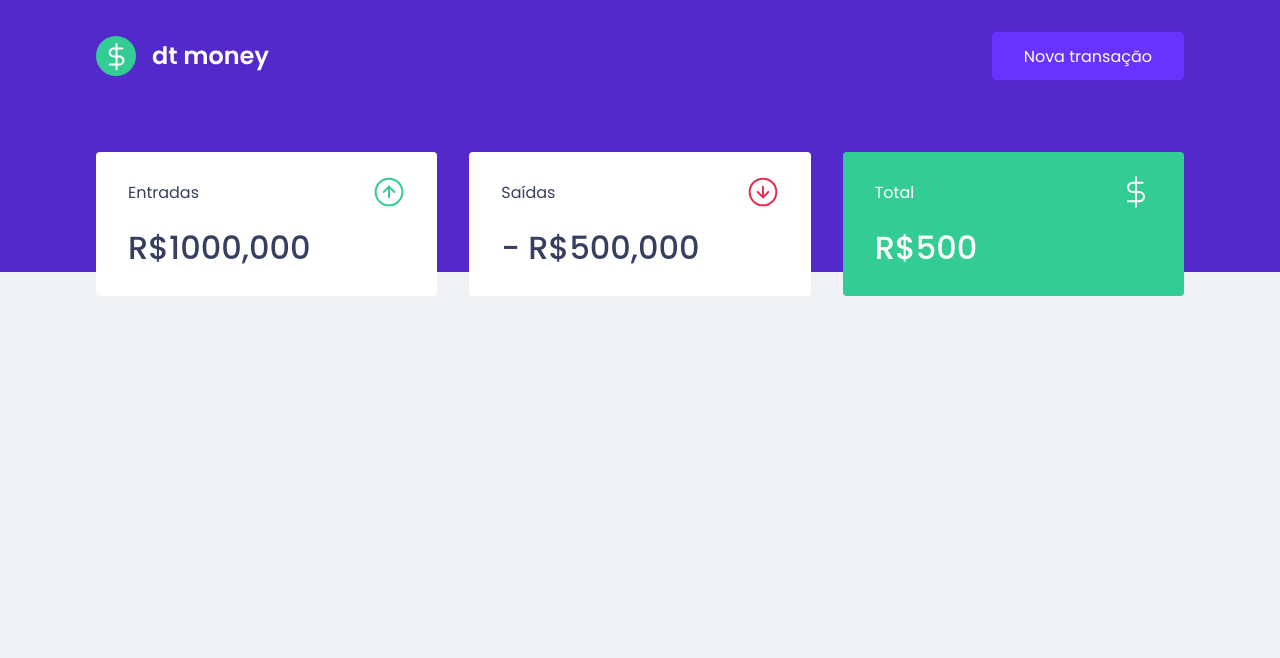
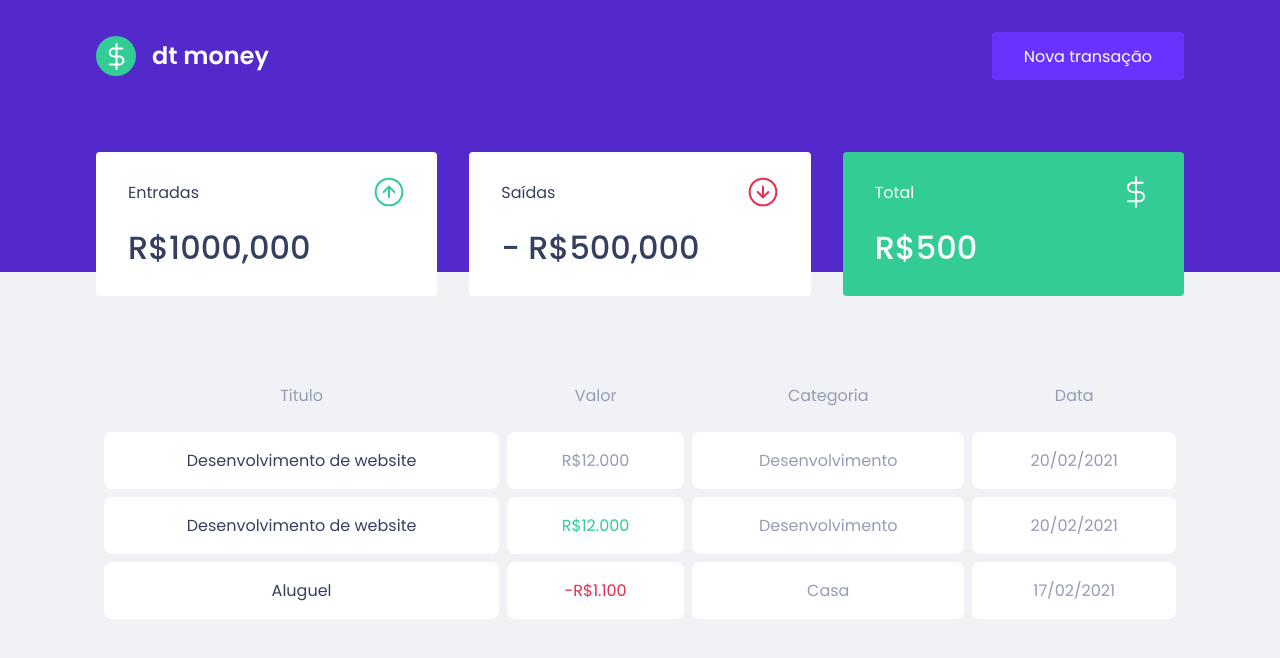
Before and after one commit to raissacmp/chapter2, a React (Create React App) app in the folder dtmoney/: page / in a window 1280 px wide. Shown: the top 658 px of the page. Built offline with nearby package versions, Linux system fonts and the light colour scheme.

Commit message:
feat: initial component TransactionsTable

```diff
--- a/dtmoney/src/components/Dashboard/index.tsx
+++ b/dtmoney/src/components/Dashboard/index.tsx
@@ -1,10 +1,12 @@
 import Summary from "../Summary";
+import TransactionsTable from "../TransactionsTable";
 import { Container } from "./styles";
 
 export default function Dashboard() {
   return (
     <Container>
       <Summary />
+      <TransactionsTable />
     </Container>
   );
 }
--- /dev/null
+++ b/dtmoney/src/components/TransactionsTable/index.tsx
@@ -0,0 +1,38 @@
+import { Container } from "./styles";
+
+export default function TransactionsTable() {
+  return (
+    <Container>
+      <table>
+        <thead>
+          <tr>
+            <th>Titulo</th>
+            <th>Valor</th>
+            <th>Categoria</th>
+            <th>Data</th>
+          </tr>
+        </thead>
+        <tbody>
+          <tr>
+            <td>Desenvolvimento de website</td>
+            <td>R$12.000</td>
+            <td>Desenvolvimento</td>
+            <td>20/02/2021</td>
+          </tr>
+          <tr>
+            <td>Desenvolvimento de website</td>
+            <td className="deposit">R$12.000</td>
+            <td>Desenvolvimento</td>
+            <td>20/02/2021</td>
+          </tr>
+          <tr>
+            <td>Aluguel</td>
+            <td className="withdraw">-R$1.100</td>
+            <td>Casa</td>
+            <td>17/02/2021</td>
+          </tr>
+        </tbody>
+      </table>
+    </Container>
+  );
+}
--- /dev/null
+++ b/dtmoney/src/components/TransactionsTable/styles.ts
@@ -0,0 +1,36 @@
+import styled from "styled-components";
+
+export const Container = styled.div`
+  margin-top: 4rem;
+
+  table {
+    width: 100%;
+    border-spacing: 0.5rem;
+
+    th {
+      color: var(--text-body);
+      font-weight: 400;
+      padding: 1rem 2rem;
+      text-align: center;
+      line-height: 1.5rem;
+    }
+    td {
+      padding: 1rem 2rem;
+      border: 0;
+      background: var(--shape);
+      color: var(--text-body);
+      border-radius: 0.5rem;
+      text-align: center;
+
+      &:first-child {
+        color: var(--text-title);
+      }
+      &.deposit {
+        color: var(--green);
+      }
+      &.withdraw {
+        color: var(--red);
+      }
+    }
+  }
+`;
```
